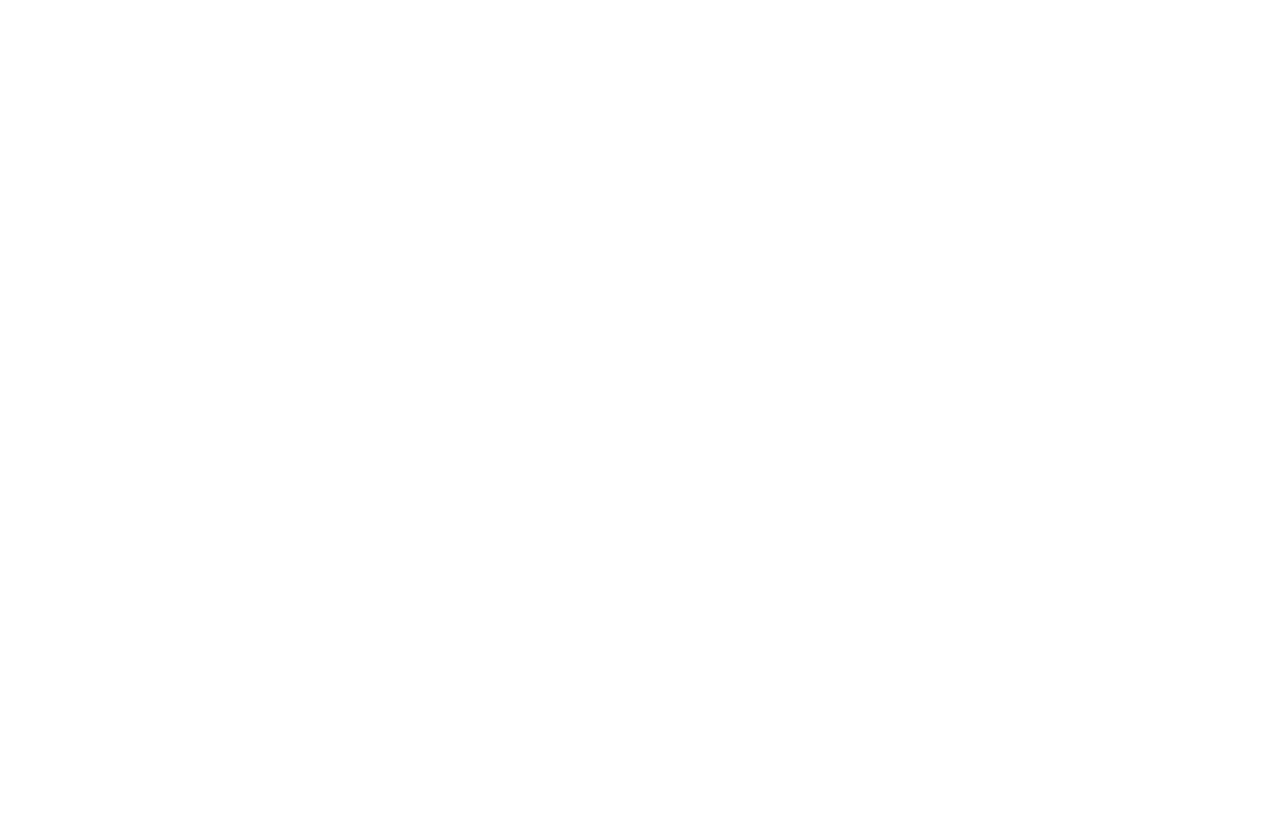
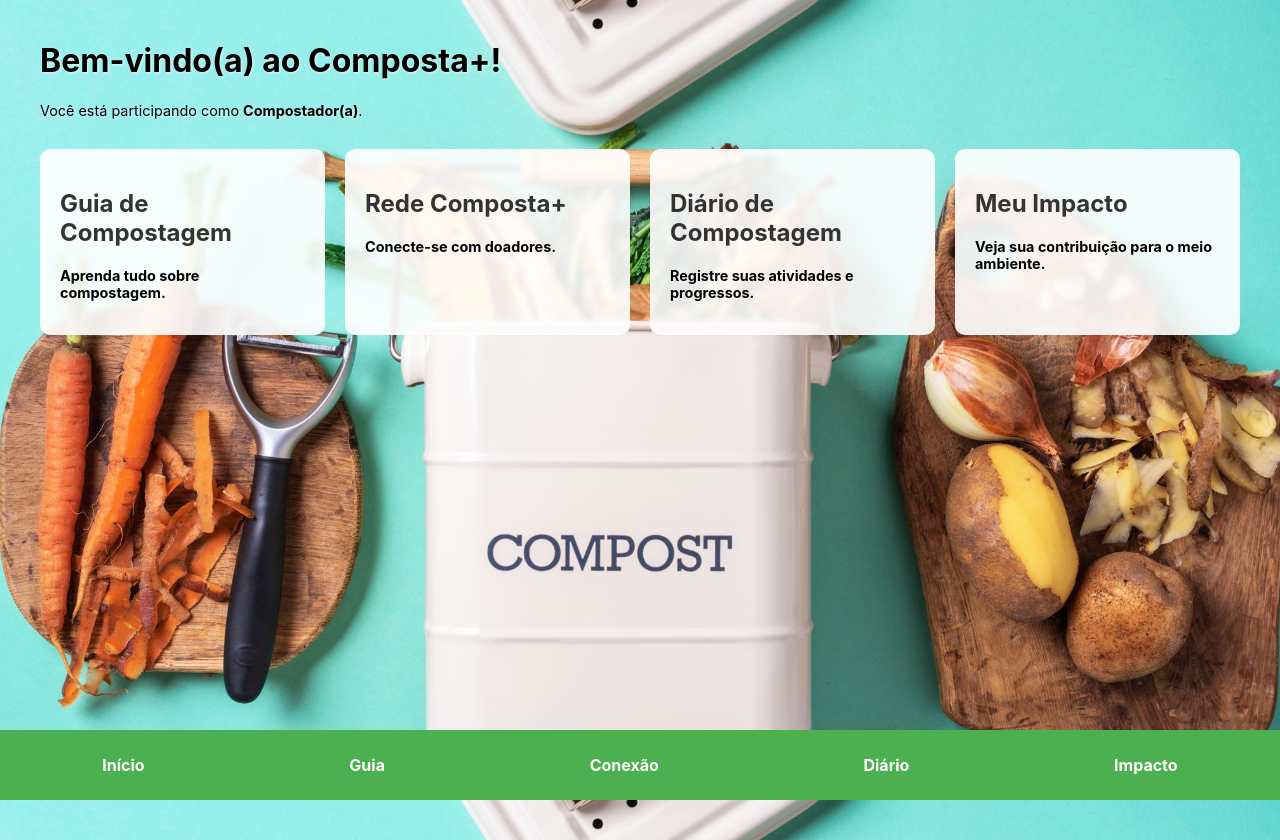
Before and after one commit to AlberthyFerraz/desafio5, a React (Create React App) app: page /dashboard in a window 1280 px wide. Before the commit this address had no page. Before the commit the page ends 800 px from the top, so only its background shows below. Built offline with nearby package versions, Linux system fonts and the light colour scheme.

Commit message:
mudancas do dashboard , impacto, rede,diario, etc

```diff
--- a/package.json
+++ b/package.json
@@ -10,7 +10,7 @@
     "react": "^19.1.0",
     "react-dom": "^19.1.0",
     "react-router-dom": "^7.6.2",
-    "react-scripts": "5.0.1",
+    "react-scripts": "^5.0.1",
     "web-vitals": "^2.1.4"
   },
   "scripts": {
--- a/src/App.js
+++ b/src/App.js
@@ -1,6 +1,12 @@
 import { BrowserRouter as Router, Routes, Route, Navigate } from 'react-router-dom';
 import Login from './Login';
 import Cadastro from './Cadastro';
+import SelecaoPerfil from './SelecaoPerfil';
+import Dashboard from './Dashboard';
+import GuiaCompostagem from './GuiaCompostagem';
+import RedeComposta from './RedeComposta';
+import DiarioCompostagem from './DiarioCompostagem';
+import MeuImpacto from './MeuImpacto';
 
 function App() {
   return (
@@ -8,6 +14,12 @@ function App() {
       <Routes>
         <Route path="/login" element={<Login />} />
         <Route path="/cadastro" element={<Cadastro />} />
+        <Route path="/selecao-perfil" element={<SelecaoPerfil />} />
+        <Route path="/dashboard" element={<Dashboard />} />
+        <Route path="/guia" element={<GuiaCompostagem />} />
+        <Route path="/conexao" element={<RedeComposta />} />
+        <Route path="/diario" element={<DiarioCompostagem />} />
+        <Route path="/impacto" element={<MeuImpacto />} />
         <Route path="/" element={<Navigate to="/login" />} />
       </Routes>
     </Router>
--- /dev/null
+++ b/src/Dashboard.css
@@ -0,0 +1,79 @@
+
+.dashboard-container {
+  padding: 20px;
+  max-width: 1200px;
+  margin: 0 auto;
+}
+
+.dashboard-grid {
+  display: grid;
+  grid-template-columns: repeat(auto-fit, minmax(250px, 1fr));
+  gap: 20px;
+  margin: 30px 0;
+}
+
+.dashboard-card {
+  background-color: #f5f5f5;
+  border-radius: 10px;
+  padding: 20px;
+  text-decoration: none;
+  color: #333;
+  transition: transform 0.3s;
+}
+
+.dashboard-card:hover {
+  transform: translateY(-5px);
+  box-shadow: 0 5px 15px rgba(0,0,0,0.1);
+}
+
+.dashboard-nav {
+  display: flex;
+  justify-content: space-around;
+  padding: 15px 0;
+  background-color: #4CAF50;
+  position: fixed;
+  bottom: 0;
+  left: 0;
+  right: 0;
+}
+
+.dashboard-nav a {
+  color: white;
+  text-decoration: none;
+  padding: 10px;
+}
+
+
+/* ================================== */
+.dashboard-container {
+  padding: 20px;
+  max-width: 1200px;
+  margin: 0 auto;
+  min-height: 100vh;
+}
+
+/* Adicione estas novas regras para o fundo */
+body {
+  margin: 0;
+  background-image: url('./assets/composta.jpg'); /* Caminho para sua imagem */
+  background-size: cover;
+  background-position: center;
+  background-attachment: fixed;
+  background-repeat: no-repeat;
+}
+
+/* Ajuste para o conteúdo ficar legível sobre a imagem */
+.dashboard-card {
+  background-color: rgba(255, 255, 255, 0.9);
+  border-radius: 10px;
+  padding: 20px;
+  text-decoration: none;
+  color: #333;
+  transition: transform 0.3s;
+  backdrop-filter: blur(2px); }
+
+/* Melhor contraste para o texto principal */
+.dashboard-container h1,
+.dashboard-container p {
+  color: rgb(0, 0, 0);
+  text-shadow: 1px 1px 3px rgba(248, 248, 248, 0.8);}
--- /dev/null
+++ b/src/Dashboard.jsx
@@ -0,0 +1,47 @@
+import { Link } from 'react-router-dom';
+import { useLocation } from 'react-router-dom';
+import './Dashboard.css';
+
+function Dashboard() {
+  const location = useLocation();
+  const tipoPerfil = location.state?.tipoPerfil || 'Compostador(a)';
+
+  return (
+    <div className="dashboard-container">
+      <h1>Bem-vindo(a) ao Composta+!</h1>
+      <p>Você está participando como <strong>{tipoPerfil}</strong>.</p>
+
+      <div className="dashboard-grid">
+        <Link to="/guia" className="dashboard-card">
+          <h2>Guia de Compostagem</h2>
+          <p>Aprenda tudo sobre compostagem.</p>
+        </Link>
+
+        <Link to="/conexao" className="dashboard-card">
+          <h2>Rede Composta+</h2>
+          <p>Conecte-se com {tipoPerfil.includes('Compostador') ? 'doadores' : 'compostadores'}.</p>
+        </Link>
+
+        <Link to="/diario" className="dashboard-card">
+          <h2>Diário de Compostagem</h2>
+          <p>Registre suas atividades e progressos.</p>
+        </Link>
+
+        <Link to="/impacto" className="dashboard-card">
+          <h2>Meu Impacto</h2>
+          <p>Veja sua contribuição para o meio ambiente.</p>
+        </Link>
+      </div>
+
+      <nav className="dashboard-nav">
+        <Link to="/dashboard">Início</Link>
+        <Link to="/guia">Guia</Link>
+        <Link to="/conexao">Conexão</Link>
+        <Link to="/diario">Diário</Link>
+        <Link to="/impacto">Impacto</Link>
+      </nav>
+    </div>
+  );
+}
+
+export default Dashboard;
--- /dev/null
+++ b/src/DiarioCompostagem.jsx
@@ -0,0 +1,12 @@
+// Verifique se termina com:
+export default DiarioCompostagem;  // ← Isso é essencial!
+
+// O componente deve ser definido como:
+function DiarioCompostagem() {
+  return (
+    <div>
+        digite aqui
+      {/* conteúdo do componente */}
+    </div>
+  );
+}
--- /dev/null
+++ b/src/GuiaCompostagem.jsx
@@ -0,0 +1,11 @@
+export default GuiaCompostagem;  // ← Isso é essencial!
+
+// O componente deve ser definido como:
+function GuiaCompostagem() {
+  return (
+    <div>
+        digite aqui
+      {/* conteúdo do componente */}
+    </div>
+  );
+}
--- a/src/Login.css
+++ b/src/Login.css
@@ -75,3 +75,22 @@ a, .link {
 a:hover, .link:hover {
   text-decoration: underline;
 }
+.opcoes-perfil {
+  display: flex;
+  flex-direction: column;
+  gap: 15px;
+  margin-top: 20px;
+}
+
+.perfil-option {
+  background-color: #4CAF50;
+  color: white;
+  padding: 12px;
+  border-radius: 4px;
+  text-align: center;
+  text-decoration: none;
+}
+
+.perfil-option:hover {
+  background-color: #45a049;
+}
--- a/src/Login.jsx
+++ b/src/Login.jsx
@@ -1,16 +1,46 @@
-import { Link } from 'react-router-dom';
+import { useState } from 'react';
+import { useNavigate, Link } from 'react-router-dom'; // Adicionei Link aqui
 import './Login.css';
 
 function Login() {
+  const [email, setEmail] = useState('');
+  const [password, setPassword] = useState('');
+  const navigate = useNavigate();
+
+  const handleSubmit = (e) => {
+    e.preventDefault();
+
+    if (email && password) {
+      navigate('/selecao-perfil'); // Rota para a segunda tela
+    } else {
+      alert('Por favor, preencha todos os campos!');
+    }
+  };
+
   return (
     <div className="login-container">
       <div className="login-card">
         <h2>Composta+</h2>
 
-        <input type="email" placeholder="E-mail" />
-        <input type="password" placeholder="Senha" />
+        <form onSubmit={handleSubmit}>
+          <input
+            type="email"
+            placeholder="E-mail"
+            value={email}
+            onChange={(e) => setEmail(e.target.value)}
+          />
 
-        <button className="login-button">Entrar</button>
+          <input
+            type="password"
+            placeholder="Senha"
+            value={password}
+            onChange={(e) => setPassword(e.target.value)}
+          />
+
+          <button type="submit" className="login-button">
+            Entrar
+          </button>
+        </form>
 
         <p>Não tem uma conta? <Link to="/cadastro">Cadastre-se</Link></p>
       </div>
--- /dev/null
+++ b/src/MeuImpacto.jsx
@@ -0,0 +1,11 @@
+export default MeuImpacto;  // ← Isso é essencial!
+
+// O componente deve ser definido como:
+function MeuImpacto() {
+  return (
+    <div>
+        digite aqui
+      {/* conteúdo do componente */}
+    </div>
+  );
+}
--- /dev/null
+++ b/src/RedeComposta.jsx
@@ -0,0 +1,12 @@
+// Verifique se termina com:
+export default RedeComposta;  // ← Isso é essencial!
+
+// O componente deve ser definido como:
+function RedeComposta() {
+  return (
+    <div>
+        digite aqui
+      {/* conteúdo do componente */}
+    </div>
+  );
+}
--- /dev/null
+++ b/src/SelecaoPerfil.jsx
@@ -0,0 +1,37 @@
+import { useNavigate } from 'react-router-dom';
+import './Login.css';
+
+function SelecaoPerfil() {
+  const navigate = useNavigate();
+
+  const handleSelecionarPerfil = (tipo) => {
+    navigate('/dashboard', { state: { tipoPerfil: tipo } });
+  };
+
+  return (
+    <div className="login-container">
+      <div className="login-card">
+        <h2>Composta+</h2>
+        <h3>Como você participará?</h3>
+
+        <div className="opcoes-perfil">
+          <button
+            onClick={() => handleSelecionarPerfil('Compostador(a)')}
+            className="perfil-option"
+          >
+            Sou Compostador(a)
+          </button>
+
+          <button
+            onClick={() => handleSelecionarPerfil('Doador(a)')}
+            className="perfil-option"
+          >
+            Sou Doador(a)
+          </button>
+        </div>
+      </div>
+    </div>
+  );
+}
+
+export default SelecaoPerfil
```
Also changed, not shown: 1 other file (tests, documents, lock files or other folders).
